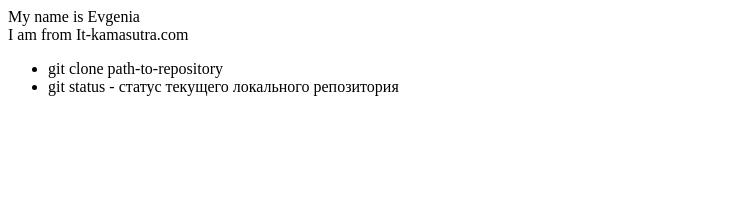
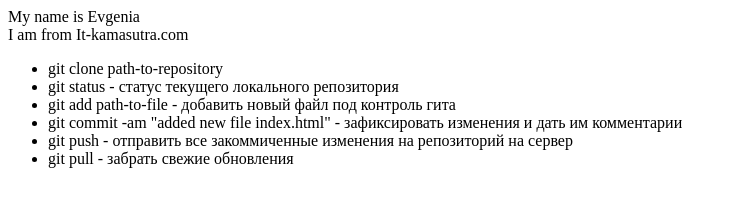
Before and after one commit to Evgenia-90/git-lesson, a plain HTML site: page index.html in a window 1280 px wide. Shown: the whole page, without its empty margins (0-737 px from the left). Drawn offline with Linux system fonts and the light colour scheme.

Commit message:
added push pull instructiones to html

```diff
--- a/index.html
+++ b/index.html
@@ -9,5 +9,9 @@
     <ul>
         <li>git clone path-to-repository</li>
         <li>git status - статус текущего локального репозитория</li>
+        <li>git add path-to-file - добавить новый файл под контроль гита</li>
+        <li>git commit -am "added new file index.html" - зафиксировать изменения и дать им комментарии</li>
+        <li>git push - отправить все закоммиченные изменения на репозиторий на сервер</li>
+        <li>git pull - забрать свежие обновления</li>
     </ul>
 </div>
```
